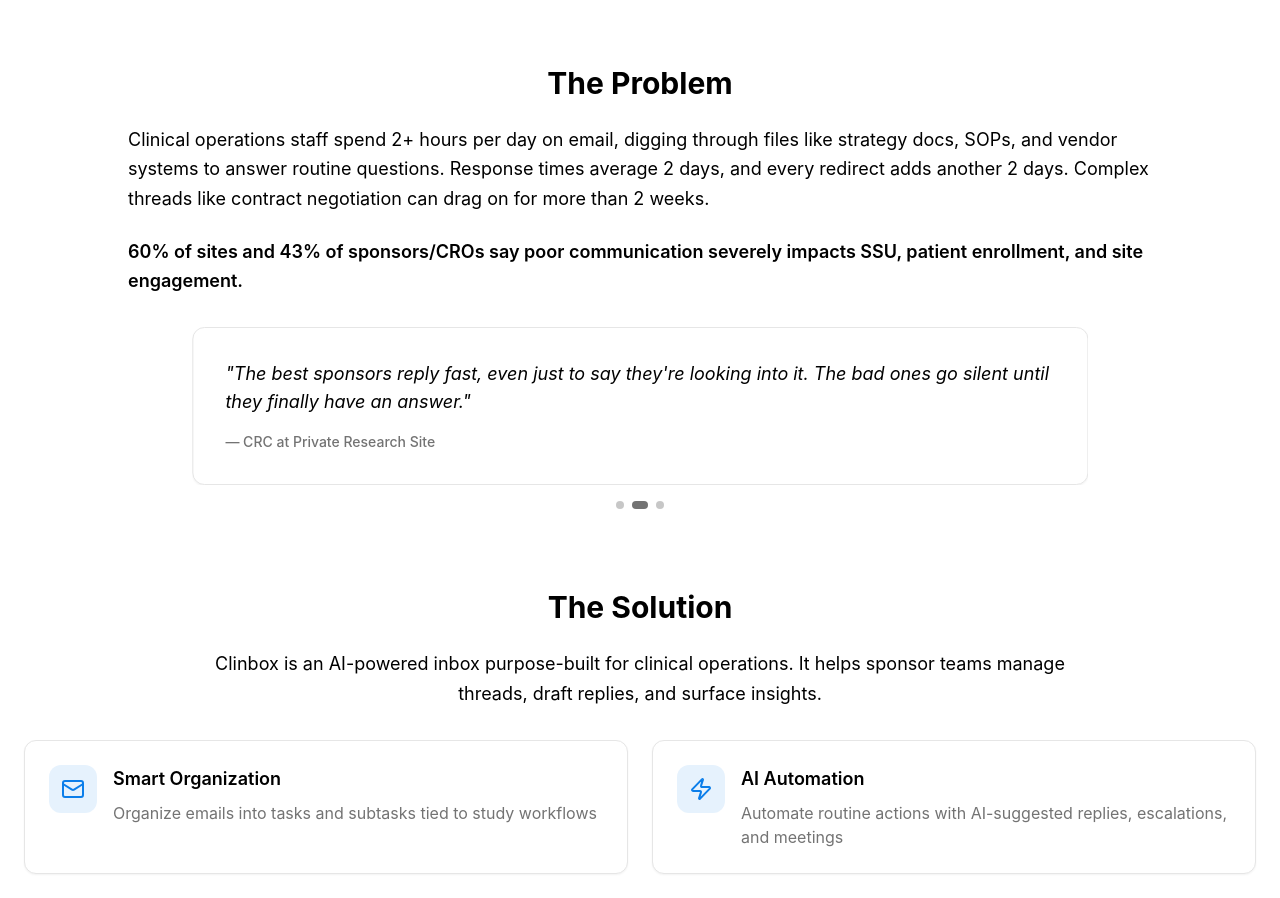
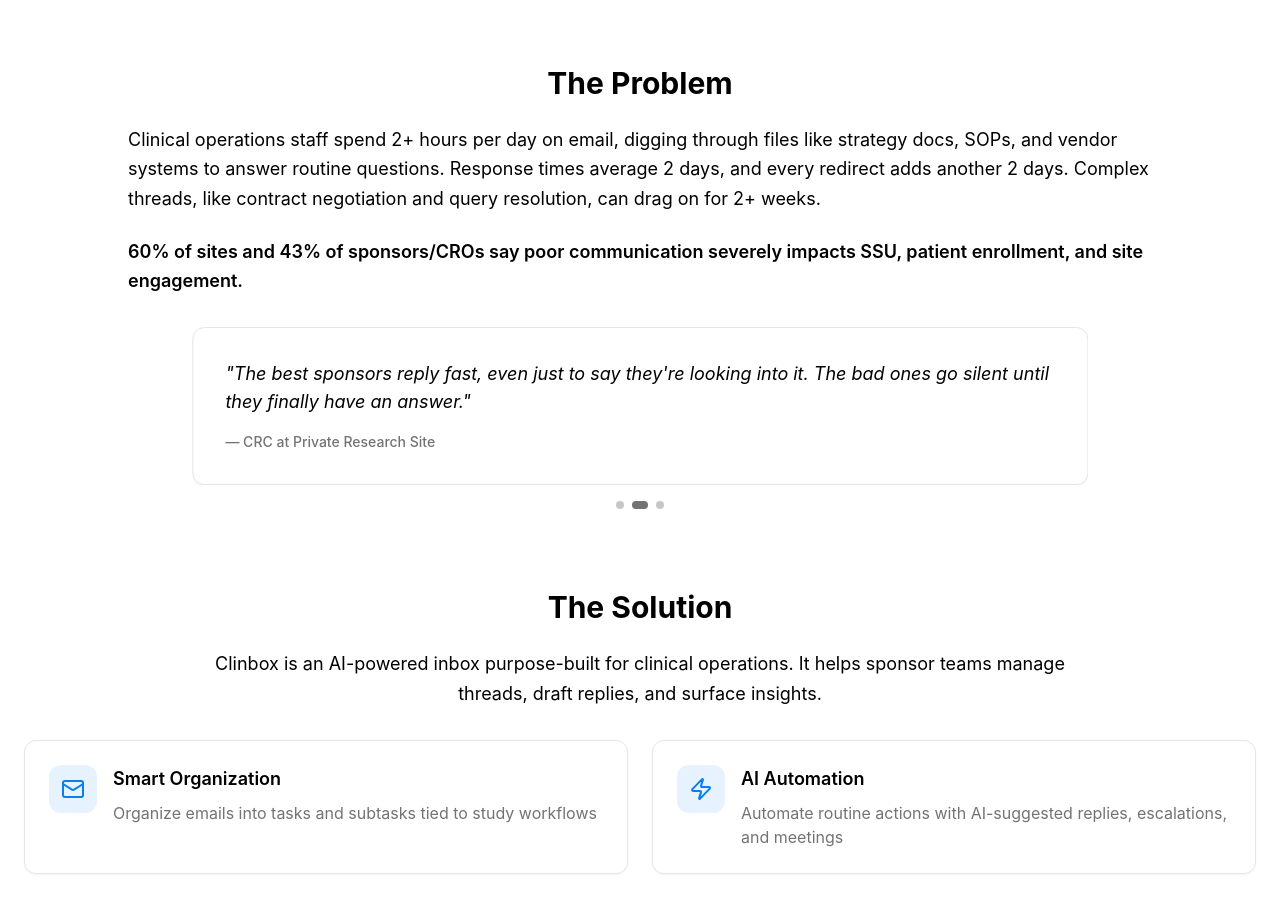
Before and after one commit to Greenwood-Technologies-Org/makora-bio-website, a React (Vite) app: page / in a window 1280 px wide. Shown: the part 1007-1905 px from the top of the page. Built offline with nearby package versions, Linux system fonts and the light colour scheme.

Commit message:
update text

```diff
--- a/src/components/ClinboxSection.tsx
+++ b/src/components/ClinboxSection.tsx
@@ -111,7 +111,7 @@ const ClinboxSection = () => {
               Clinical operations staff spend 2+ hours per day on email,
               digging through files like strategy docs, SOPs, and vendor systems to answer routine questions.
               Response times average 2 days, and every redirect adds another
-              2 days. Complex threads like contract negotiation can drag on for more than 2 weeks.
+              2 days. Complex threads, like contract negotiation and query resolution, can drag on for 2+ weeks.
             </p>
             <p className="text-lg leading-relaxed font-semibold">
               60% of sites and 43% of sponsors/CROs say poor communication severely impacts SSU, patient enrollment, and site engagement.
```
